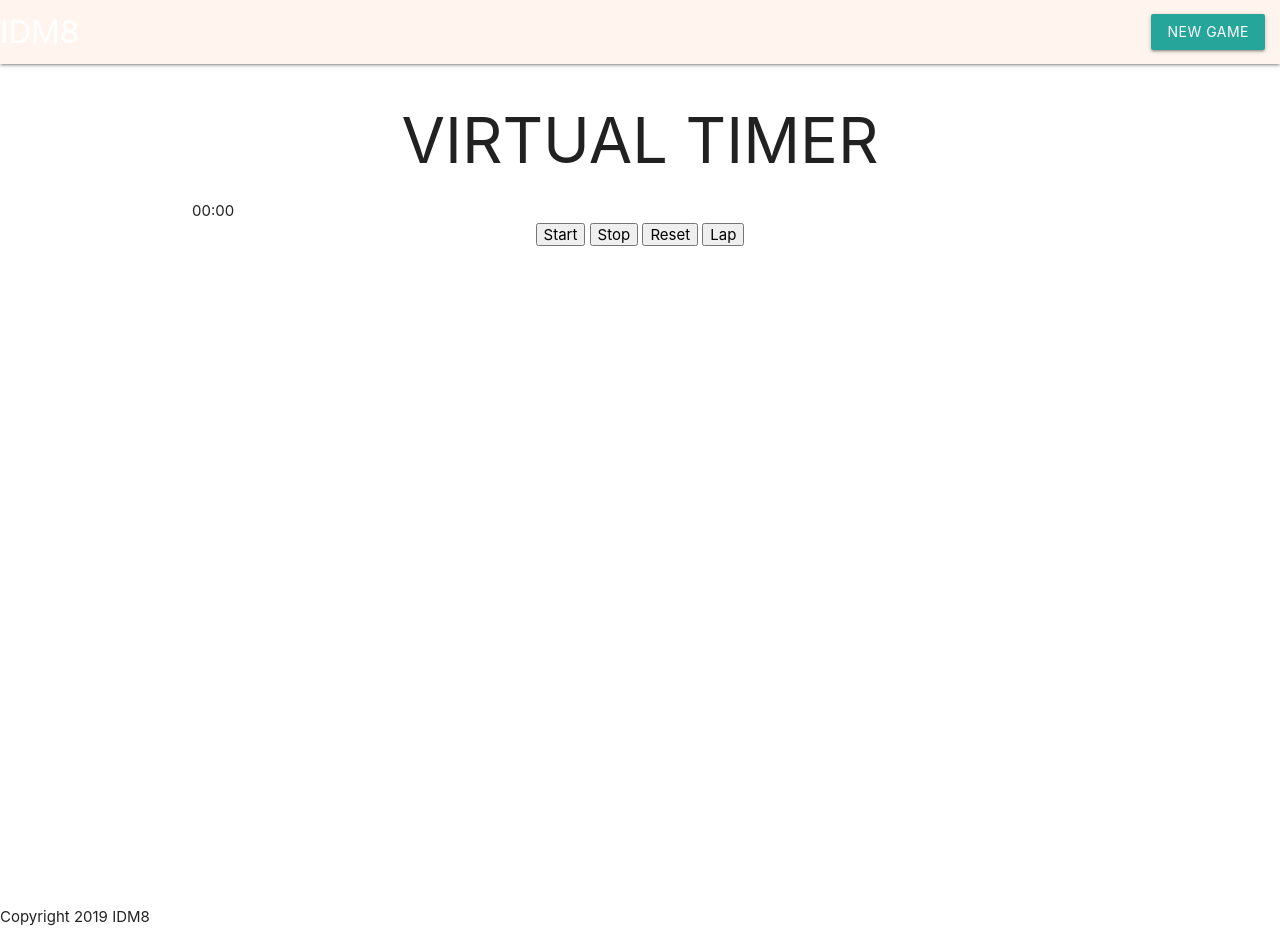
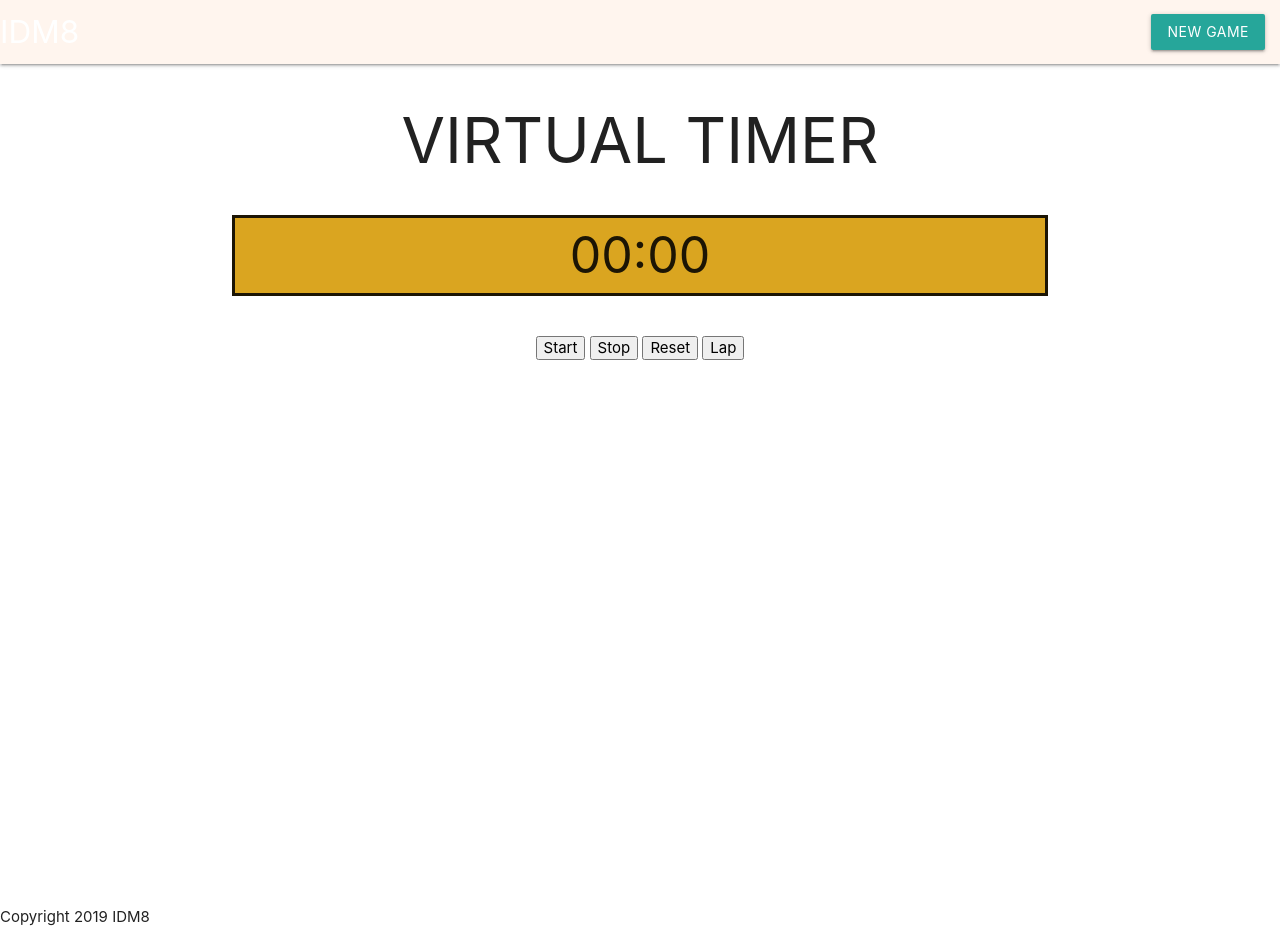
Before and after one commit to InnanaDM/timer_app, a plain HTML site: page index.html in a window 1280 px wide. Drawn offline with nearby package versions, Linux system fonts and the light colour scheme.

```diff
--- a/assets/css/style.css
+++ b/assets/css/style.css
@@ -15,7 +15,7 @@
 
 div.nav-wrapper {
     background-color: seashell;
-    po
+
 }
 
 h1.title {
@@ -25,3 +25,21 @@ h1.title {
 .buttons {
     text-align: center;
 }
+
+#display {
+    text-align: center;
+    font-size: 50px;
+    margin: 40px;
+    border-style: solid;
+    background-color: goldenrod;
+
+
+}
+
+/* !not working */
+a.brand-logo {
+    font-size: 50px;
+    color: black;
+
+
+}
```
